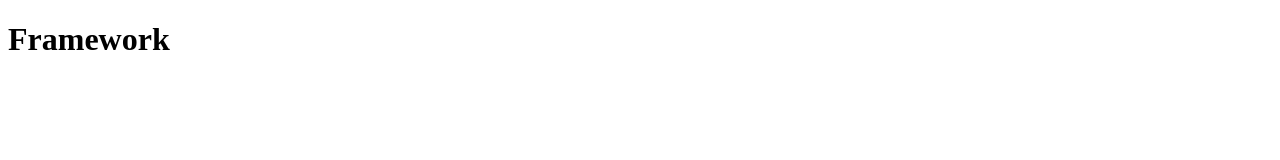
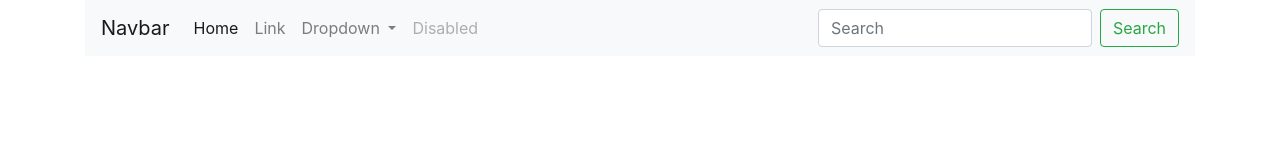
Before and after one commit to metchegaray33/frameworkprogramacion, a plain HTML site: page index.html in a window 1280 px wide. Drawn offline with nearby package versions, Linux system fonts and the light colour scheme.

Commit message:
navbar de prueba

```diff
--- a/index.html
+++ b/index.html
@@ -5,8 +5,50 @@
     <meta name="viewport" content="width=device-width, initial-scale=1.0">
     <meta http-equiv="X-UA-Compatible" content="ie=edge">
     <title>Framework UB</title>
+    <!--Bootstrap css-->
+    <link rel="stylesheet" href="https://stackpath.bootstrapcdn.com/bootstrap/4.1.3/css/bootstrap.min.css" integrity="sha384-MCw98/SFnGE8fJT3GXwEOngsV7Zt27NXFoaoApmYm81iuXoPkFOJwJ8ERdknLPMO" crossorigin="anonymous">
 </head>
 <body>
-    <h1>Framework</h1>
+    <div class="container">
+    <nav class="navbar navbar-expand-lg navbar-light bg-light">
+    <a class="navbar-brand" href="#">Navbar</a>
+    <button class="navbar-toggler" type="button" data-toggle="collapse" data-target="#navbarSupportedContent" aria-controls="navbarSupportedContent" aria-expanded="false" aria-label="Toggle navigation">
+        <span class="navbar-toggler-icon"></span>
+    </button>
+
+    <div class="collapse navbar-collapse" id="navbarSupportedContent">
+        <ul class="navbar-nav mr-auto">
+        <li class="nav-item active">
+            <a class="nav-link" href="#">Home <span class="sr-only">(current)</span></a>
+        </li>
+        <li class="nav-item">
+            <a class="nav-link" href="#">Link</a>
+        </li>
+        <li class="nav-item dropdown">
+            <a class="nav-link dropdown-toggle" href="#" id="navbarDropdown" role="button" data-toggle="dropdown" aria-haspopup="true" aria-expanded="false">
+            Dropdown
+            </a>
+            <div class="dropdown-menu" aria-labelledby="navbarDropdown">
+            <a class="dropdown-item" href="#">Action</a>
+            <a class="dropdown-item" href="#">Another action</a>
+            <div class="dropdown-divider"></div>
+            <a class="dropdown-item" href="#">Something else here</a>
+            </div>
+        </li>
+        <li class="nav-item">
+            <a class="nav-link disabled" href="#">Disabled</a>
+        </li>
+        </ul>
+        <form class="form-inline my-2 my-lg-0">
+        <input class="form-control mr-sm-2" type="search" placeholder="Search" aria-label="Search">
+        <button class="btn btn-outline-success my-2 my-sm-0" type="submit">Search</button>
+        </form>
+    </div>
+    </nav>
+</div>
+    <!--Scripts-->
+    <script src="https://code.jquery.com/jquery-3.3.1.slim.min.js" integrity="sha384-q8i/X+965DzO0rT7abK41JStQIAqVgRVzpbzo5smXKp4YfRvH+8abtTE1Pi6jizo" crossorigin="anonymous"></script>
+    <script src="https://cdnjs.cloudflare.com/ajax/libs/popper.js/1.14.3/umd/popper.min.js" integrity="sha384-ZMP7rVo3mIykV+2+9J3UJ46jBk0WLaUAdn689aCwoqbBJiSnjAK/l8WvCWPIPm49" crossorigin="anonymous"></script>
+    <script src="https://stackpath.bootstrapcdn.com/bootstrap/4.1.3/js/bootstrap.min.js" integrity="sha384-ChfqqxuZUCnJSK3+MXmPNIyE6ZbWh2IMqE241rYiqJxyMiZ6OW/JmZQ5stwEULTy" crossorigin="anonymous"></script>
 </body>
 </html>
```
